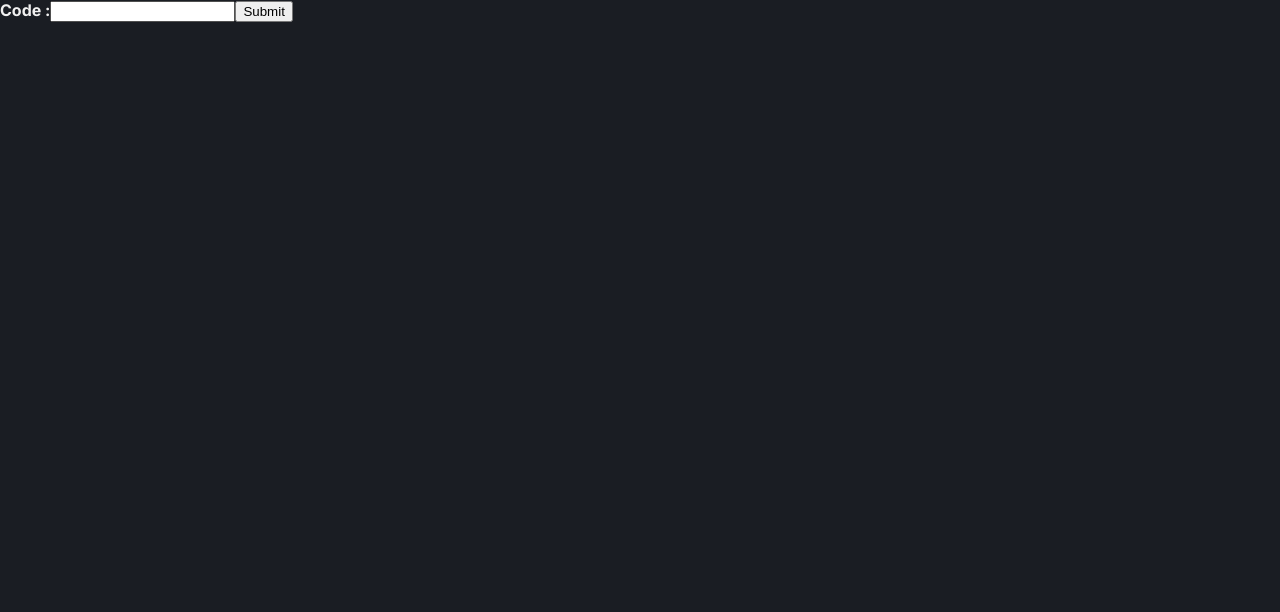
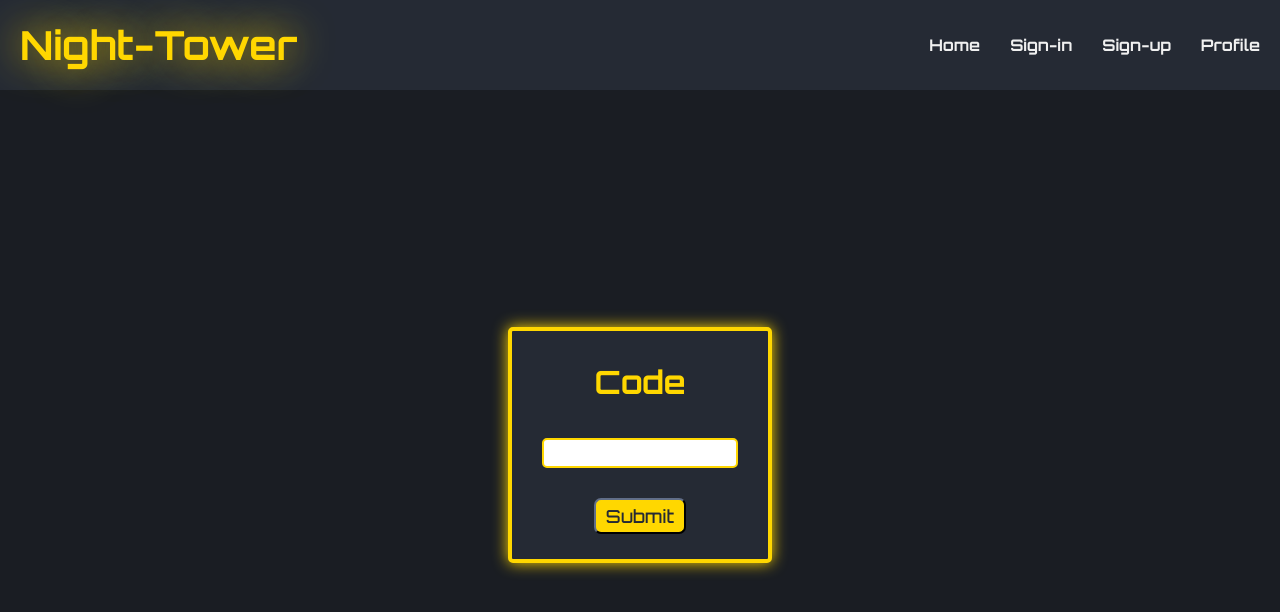
Before and after one commit to RayyyZen/Night-City, a React (Vite) app in the folder app/client/: page /verify-code in a window 1280 px wide. Shown: the top 612 px of the page. Built offline with nearby package versions, Linux system fonts and the light colour scheme.

Commit message:
verifyCode page css

```diff
--- a/app/client/src/pages/VerifyCode.jsx
+++ b/app/client/src/pages/VerifyCode.jsx
@@ -1,5 +1,6 @@
 import { useState } from 'react'
 import { useNavigate } from "react-router-dom";
+import { Link } from 'react-router-dom';
 
 export default function VerifyCode() {
     const [code, setCode] = useState('')
@@ -38,10 +39,25 @@ export default function VerifyCode() {
     }
 
     return (
-        <form onSubmit={submitCode}>
-            <label>
-                Code :
+        <>
+
+        <header className="header">
+            <Link to="/" className="logo">Night-Tower</Link>
+
+            <nav className="nav">
+            <Link className ="link" to="/">Home</Link>
+            <Link className ="link"to="/login">Sign-in</Link>
+            <Link className ="link" to="/register">Sign-up</Link>
+            <Link className ="link" to="/profile">Profile</Link>
+            </nav>
+        </header>
+
+        <div className="center">
+        <form className="form" onSubmit={submitCode}>
+            <h1 className='formName'>Code</h1>
+            <label className="align">
                 <input
+                    className="input"
                     name="verifyCode"
                     type="text"
                     value={code}
@@ -51,11 +67,14 @@ export default function VerifyCode() {
                 />
             </label>
 
-            <button type="submit">
+            <button className="submit-button" type="submit">
                 Submit
             </button>
 
             {error && <div>{error}</div>}
         </form>
+        </div>
+
+        </>
     )
 }
```
